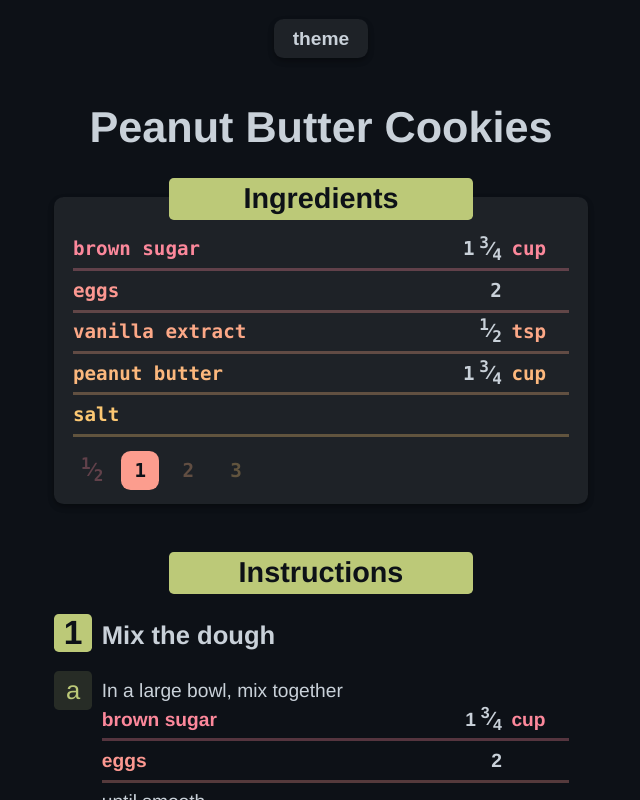
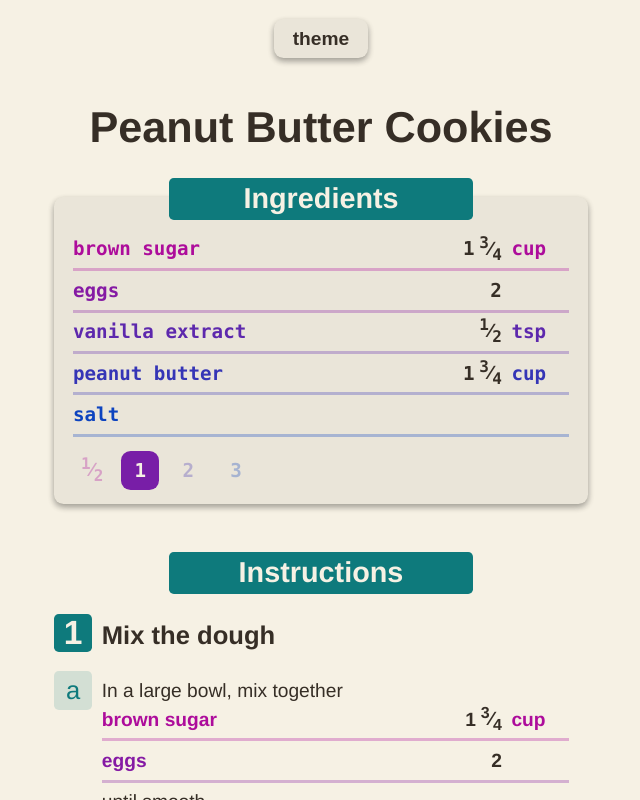
Before and after one commit to gtcarroll/recipes, a React (Create React App) app: page / in a window 1280 px wide. Shown: the whole page, without its empty margins (319-959 px from the left). Built offline with nearby package versions, Linux system fonts and the light colour scheme.

Commit message:
updated scrolling improvements

```diff
--- a/src/components/App.js
+++ b/src/components/App.js
@@ -5,7 +5,12 @@ import { ThemeContext, themes, styles } from "./common";
 let peanutButterCookies = require("../assets/recipes/peanut-butter-cookies.json");
 
 export const App = () => {
-  const [theme, setTheme] = useState(themes.dark);
+  const preferredTheme = window.matchMedia("(prefers-color-scheme: dark)")
+    .matches
+    ? "dark"
+    : "light";
+  document.documentElement.style.setProperty("color-scheme", preferredTheme);
+  const [theme, setTheme] = useState(themes[preferredTheme]);
   const value = {
     theme,
     setTheme,
--- a/src/components/recipe/ingredients/IngredientList.js
+++ b/src/components/recipe/ingredients/IngredientList.js
@@ -1,6 +1,6 @@
 import React, { useContext } from "react";
 import styled from "styled-components";
-import { Ingredient, MultiplierButtons } from ".";
+import { Ingredient, MultiplierButtonTray } from ".";
 import { Header2, ThemeContext, units, styles } from "../../common";
 
 export const IngredientList = (props) => {
@@ -17,7 +17,7 @@ export const IngredientList = (props) => {
     >
       <Header2 text="Ingredients" isOffset />
       <Ingredients>{ingredientList}</Ingredients>
-      <MultiplierButtons
+      <MultiplierButtonTray
         ingredients={props.originalIngredients}
         setIngredients={props.setIngredients}
       />
--- a/src/components/recipe/ingredients/MultiplierButtons.js
+++ b/src/components/recipe/ingredients/MultiplierButtonTray.js
@@ -3,7 +3,7 @@ import styled from "styled-components";
 import { MultiplierButton } from "./MultiplierButton.js";
 import { ThemeContext, functions, units, styles } from "../../common";
 
-export const MultiplierButtons = (props) => {
+export const MultiplierButtonTray = (props) => {
   let buttonValues = ["1/2", "1", "2", "3"];
   const { theme } = useContext(ThemeContext);
   const [activeIndex, setActive] = useState(buttonValues.indexOf("1"));
@@ -35,7 +35,7 @@ export const MultiplierButtons = (props) => {
   );
 };
 
-MultiplierButtons.defaultProps = {
+MultiplierButtonTray.defaultProps = {
   gradient: [],
 };
 
--- a/src/components/recipe/ingredients/index.js
+++ b/src/components/recipe/ingredients/index.js
@@ -1,5 +1,5 @@
 import { IngredientList } from "./IngredientList.js";
 import { Ingredient } from "./Ingredient.js";
-import { MultiplierButtons } from "./MultiplierButtons.js";
+import { MultiplierButtonTray } from "./MultiplierButtonTray.js";
 
-export { IngredientList, Ingredient, MultiplierButtons };
+export { IngredientList, Ingredient, MultiplierButtonTray };
--- a/src/index.css
+++ b/src/index.css
@@ -11,8 +11,9 @@ body {
     sans-serif;
   -webkit-font-smoothing: antialiased;
   -moz-osx-font-smoothing: grayscale;
-  -webkit-text-size-adjust: none;
-  text-size-adjust: none;
+
+  /* prevent background scroll */
+  overflow: hidden;
 }
 
 code {
--- a/src/reset.css
+++ /dev/null
@@ -1,129 +0,0 @@
-/* http://meyerweb.com/eric/tools/css/reset/
-   v2.0 | 20110126
-   License: none (public domain)
-*/
-
-html,
-body,
-div,
-span,
-applet,
-object,
-iframe,
-h1,
-h2,
-h3,
-h4,
-h5,
-h6,
-p,
-blockquote,
-pre,
-a,
-abbr,
-acronym,
-address,
-big,
-cite,
-code,
-del,
-dfn,
-em,
-img,
-ins,
-kbd,
-q,
-s,
-samp,
-small,
-strike,
-strong,
-sub,
-sup,
-tt,
-var,
-b,
-u,
-i,
-center,
-dl,
-dt,
-dd,
-ol,
-ul,
-li,
-fieldset,
-form,
-label,
-legend,
-table,
-caption,
-tbody,
-tfoot,
-thead,
-tr,
-th,
-td,
-article,
-aside,
-canvas,
-details,
-embed,
-figure,
-figcaption,
-footer,
-header,
-hgroup,
-menu,
-nav,
-output,
-ruby,
-section,
-summary,
-time,
-mark,
-audio,
-video {
-  margin: 0;
-  padding: 0;
-  border: 0;
-  font-size: 100%;
-  font: inherit;
-  vertical-align: baseline;
-}
-/* HTML5 display-role reset for older browsers */
-article,
-aside,
-details,
-figcaption,
-figure,
-footer,
-header,
-hgroup,
-menu,
-nav,
-section {
-  display: block;
-}
-body {
-  line-height: 1;
-}
-ol,
-ul {
-  list-style: none;
-}
-blockquote,
-q {
-  quotes: none;
-}
-blockquote:before,
-blockquote:after,
-q:before,
-q:after {
-  content: "";
-  content: none;
-}
-table {
-  border-collapse: collapse;
-  border-spacing: 0;
-}
```
